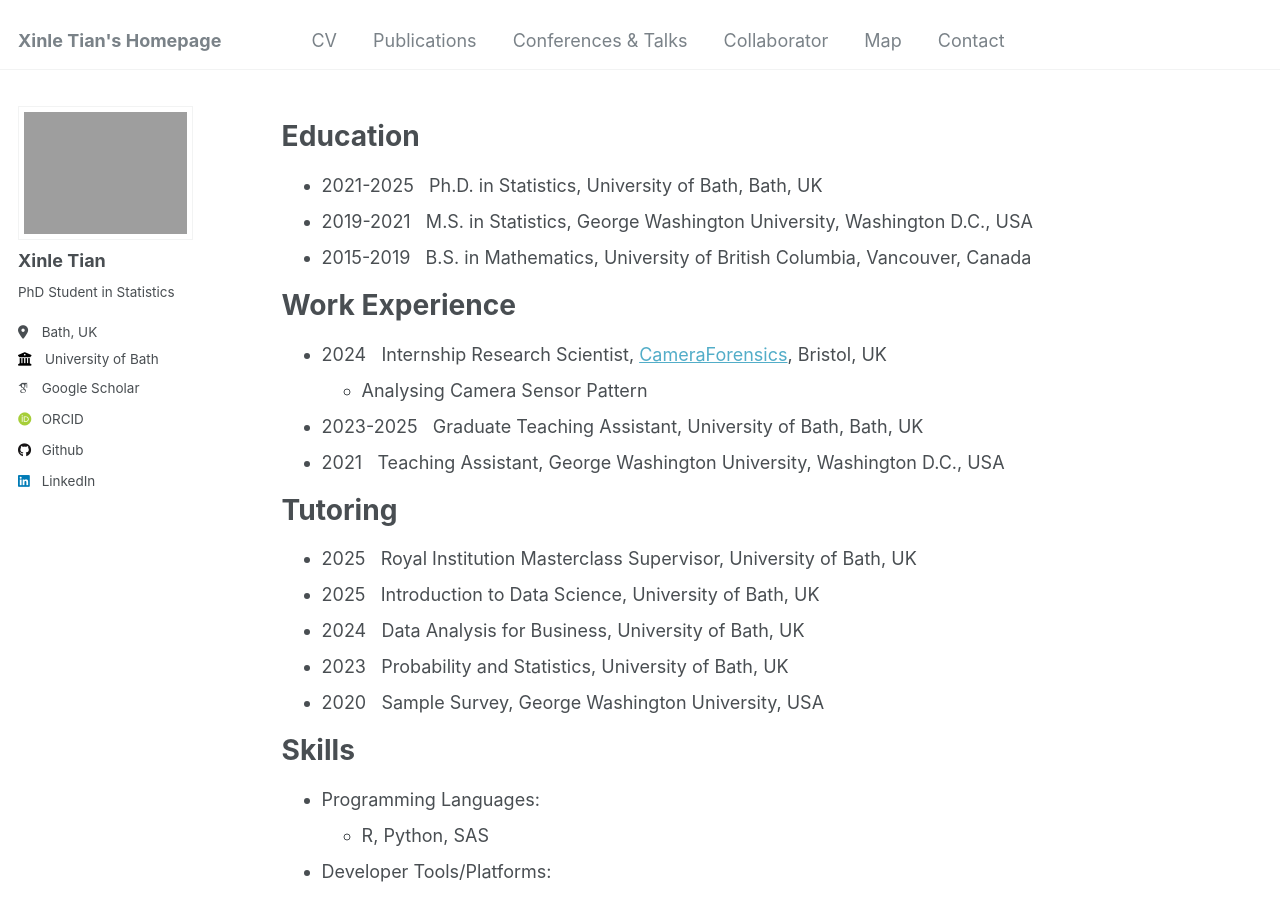
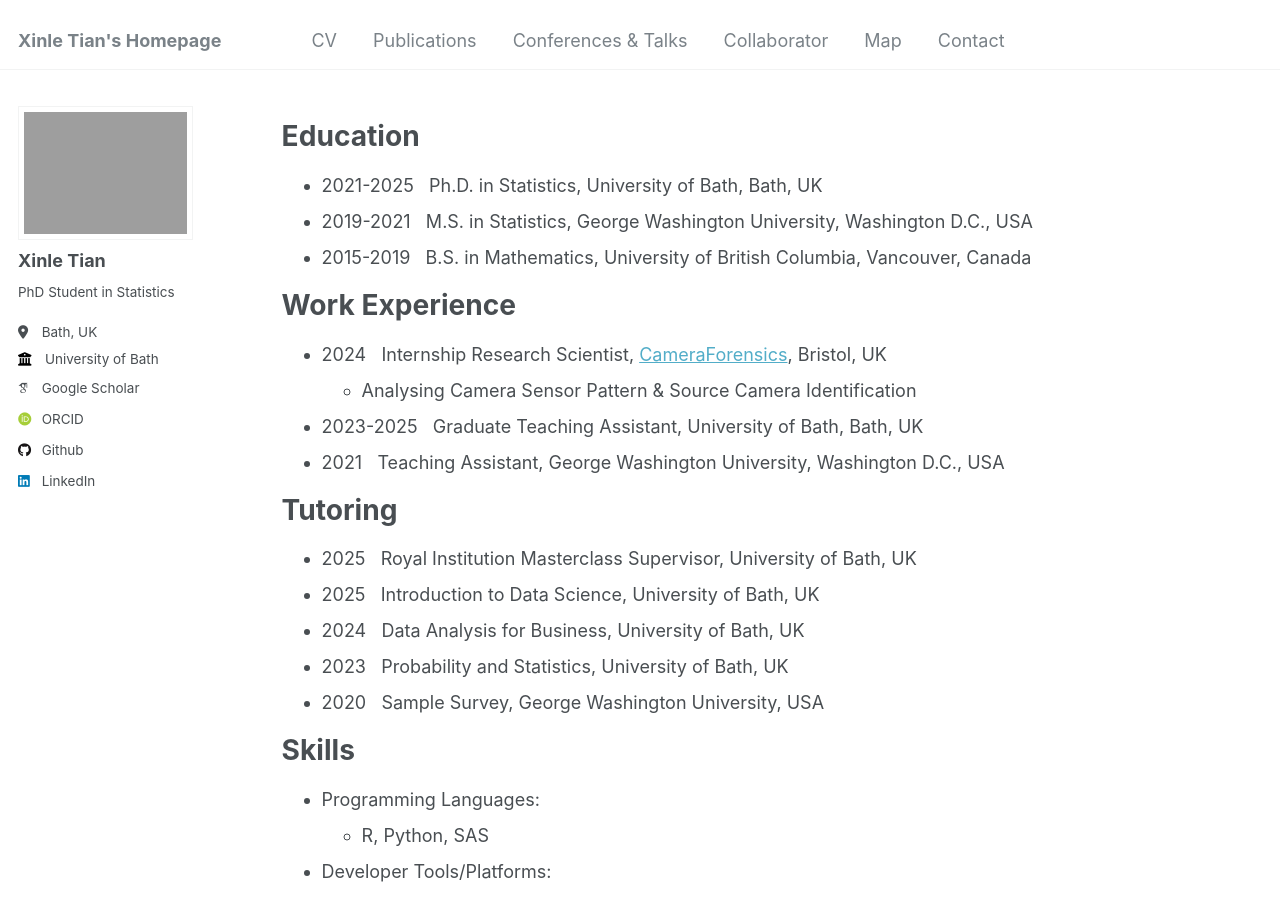
Before and after one commit to xinlet/xinlet.github.io, a Jekyll site: the page built from _pages/cv.md, in a window 1280 px wide and 900 px high. Built offline with Jekyll 4.4.1, drawn with Linux system fonts in a browser that asks for light colours; some web fonts are replaced.

Commit message:
Update cv.md

```diff
--- a/_pages/cv.md
+++ b/_pages/cv.md
@@ -18,7 +18,7 @@ Education
 Work Experience
 ======
 * 2024 &nbsp; Internship Research Scientist, [CameraForensics](https://www.cameraforensics.com/), Bristol, UK
-  * Analysing Camera Sensor Pattern
+  * Analysing Camera Sensor Pattern & Source Camera Identification
 * 2023-2025 &nbsp; Graduate Teaching Assistant, University of Bath, Bath, UK
 * 2021 &nbsp; Teaching Assistant, George Washington University, Washington D.C., USA
 
```
